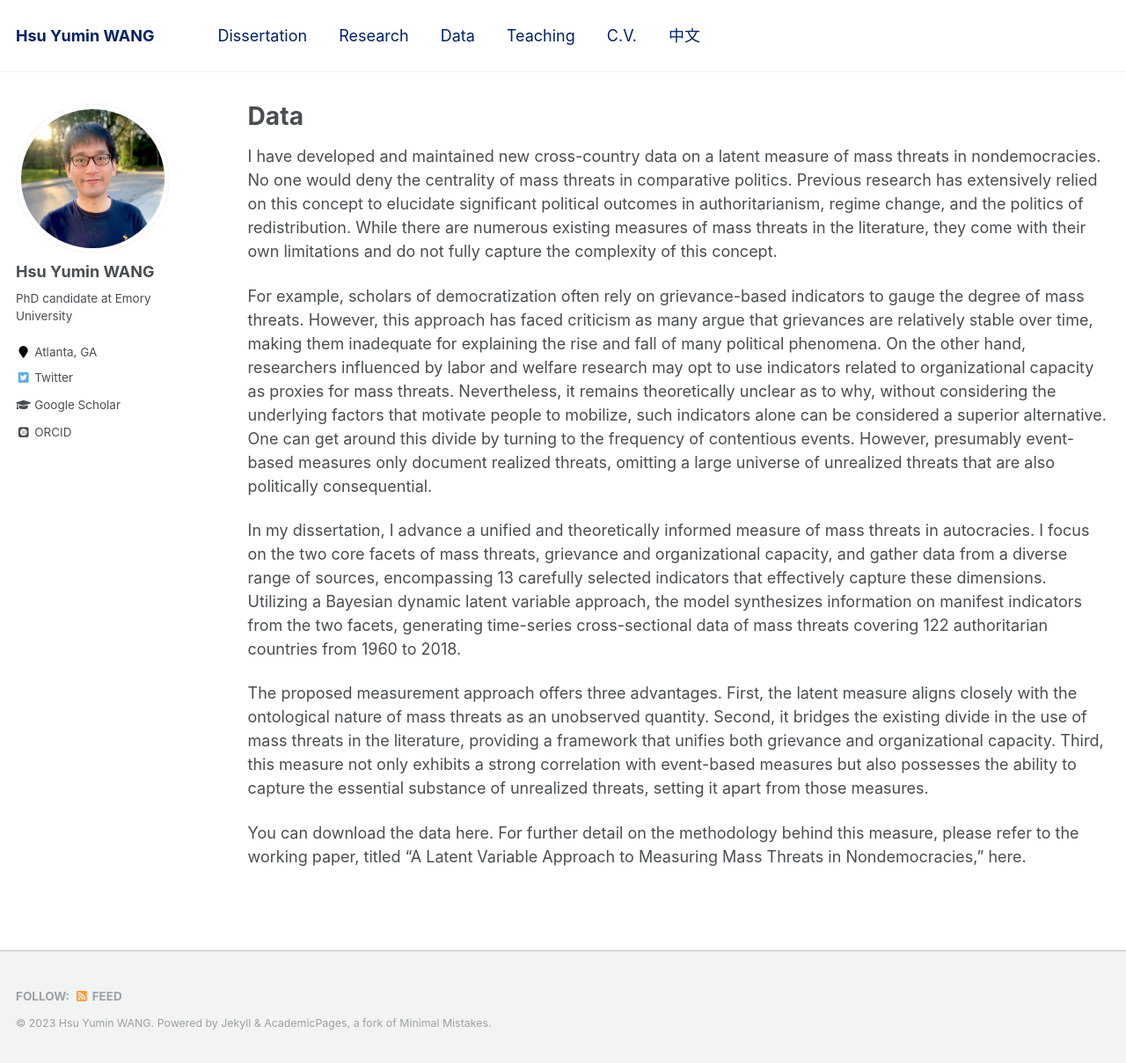
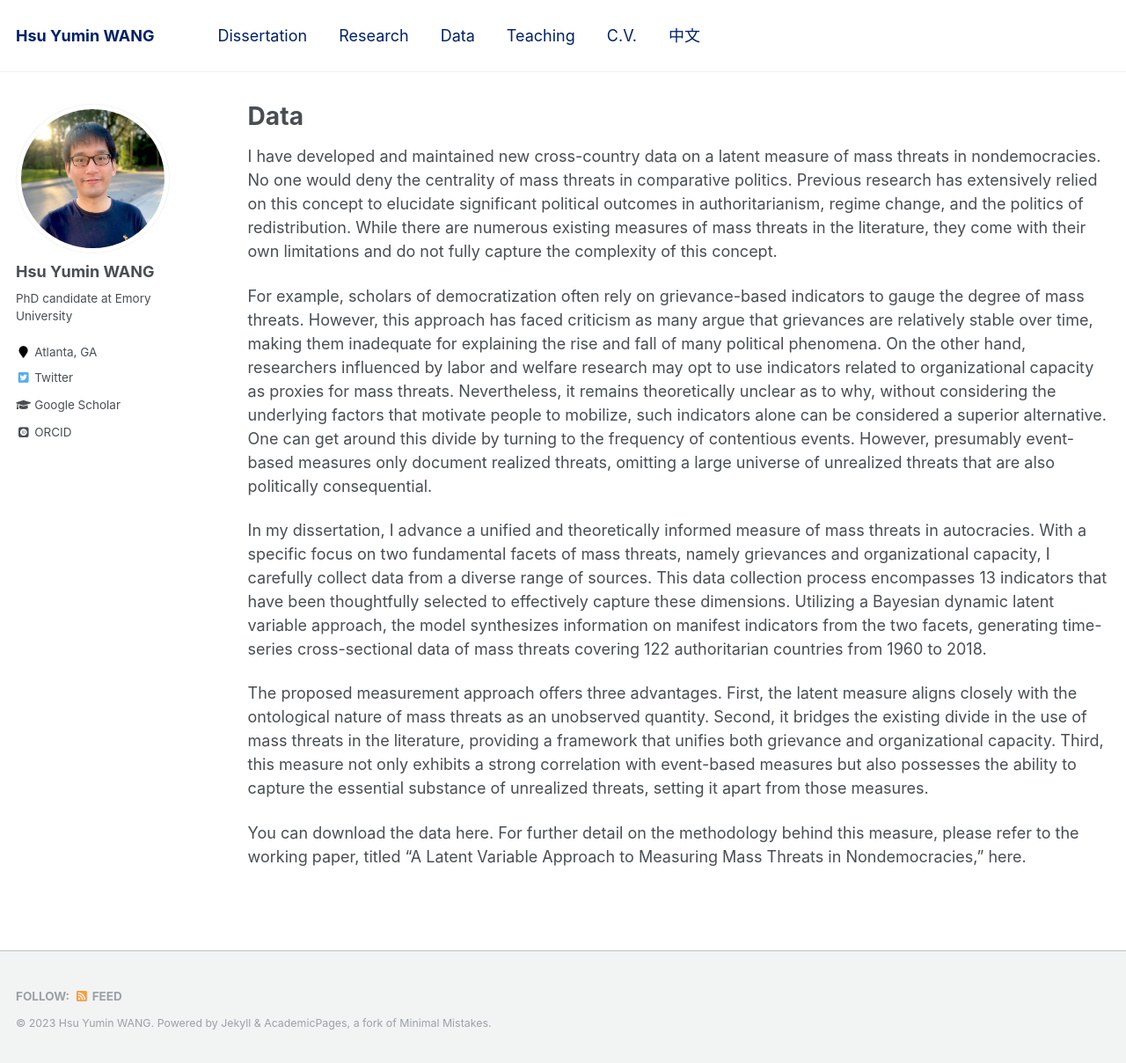
Before and after one commit to hsuyumin/hsuyumin.github.io, a Jekyll site: the page built from _pages/data.md, in a window 1280 px wide and 1208 px high. Shown: the whole window at 88% size. Built offline with Jekyll 4.4.1, drawn with Linux system fonts in a browser that asks for light colours; some web fonts are replaced.

Commit message:
Update data.md

```diff
--- a/_pages/data.md
+++ b/_pages/data.md
@@ -11,7 +11,7 @@ I have developed and maintained new cross-country data on a latent measure of ma
 
 For example, scholars of democratization often rely on grievance-based indicators to gauge the degree of mass threats. However, this approach has faced criticism as many argue that grievances are relatively stable over time, making them inadequate for explaining the rise and fall of many political phenomena. On the other hand, researchers influenced by labor and welfare research may opt to use indicators related to organizational capacity as proxies for mass threats. Nevertheless, it remains theoretically unclear as to why, without considering the underlying factors that motivate people to mobilize, such indicators alone can be considered a superior alternative. One can get around this divide by turning to the frequency of contentious events. However, presumably event-based measures only document realized threats, omitting a large universe of unrealized threats that are also politically consequential.
 
-In my dissertation, I advance a unified and theoretically informed measure of mass threats in autocracies. I focus on the two core facets of mass threats, grievance and organizational capacity, and gather data from a diverse range of sources, encompassing 13 carefully selected indicators that effectively capture these dimensions. Utilizing a Bayesian dynamic latent variable approach, the model synthesizes information on manifest indicators from the two facets, generating time-series cross-sectional data of mass threats covering 122 authoritarian countries from 1960 to 2018.
+In my dissertation, I advance a unified and theoretically informed measure of mass threats in autocracies. With a specific focus on two fundamental facets of mass threats, namely grievances and organizational capacity, I carefully collect data from a diverse range of sources. This data collection process encompasses 13 indicators that have been thoughtfully selected to effectively capture these dimensions. Utilizing a Bayesian dynamic latent variable approach, the model synthesizes information on manifest indicators from the two facets, generating time-series cross-sectional data of mass threats covering 122 authoritarian countries from 1960 to 2018.
 
 The proposed measurement approach offers three advantages. First, the latent measure aligns closely with the ontological nature of mass threats as an unobserved quantity. Second, it bridges the existing divide in the use of mass threats in the literature, providing a framework that unifies both grievance and organizational capacity. Third, this measure not only exhibits a strong correlation with event-based measures but also possesses the ability to capture the essential substance of unrealized threats, setting it apart from those measures.
 
```
